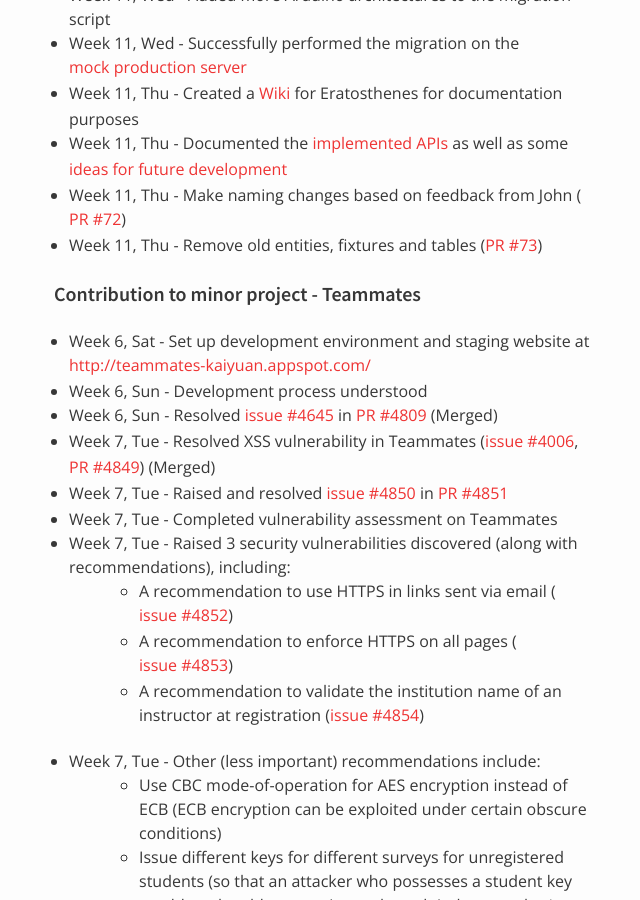
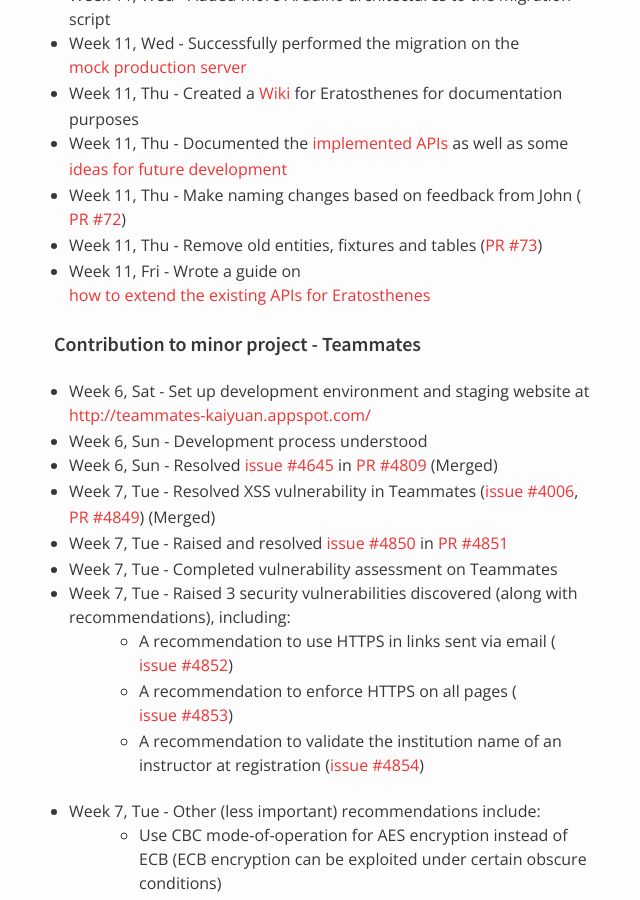
Before and after one commit to nus-oss/cs3281-AY1516S2-website, a Jekyll site: the page built from teams/codebender.md, in a window 1280 px wide and 900 px high, scrolled down 5768 px. Shown: the whole window, without its empty margins (316-956 px from the left). Built offline with Jekyll 4.4.1, drawn with Linux system fonts in a browser that asks for light colours.

Commit message:
Update KY's progress on major

```diff
--- a/teams/codebender.md
+++ b/teams/codebender.md
@@ -191,6 +191,7 @@ permalink: /teams/codebender/
 * Week 11, Thu - Documented the [implemented APIs](https://github.com/codebendercc/eratosthenes/wiki/APIs) as well as some [ideas for future development](https://github.com/codebendercc/eratosthenes/wiki/Future-Development)
 * Week 11, Thu - Make naming changes based on feedback from John ([PR #72](https://github.com/codebendercc/eratosthenes/pull/72))
 * Week 11, Thu - Remove old entities, fixtures and tables ([PR #73](https://github.com/codebendercc/eratosthenes/pull/73))
+* Week 11, Fri - Wrote a guide on [how to extend the existing APIs for Eratosthenes](https://github.com/codebendercc/eratosthenes/wiki/Extending-the-APIs)
 
 #### Contribution to minor project - Teammates
 * Week 6, Sat - Set up development environment and staging website at [http://teammates-kaiyuan.appspot.com/](http://teammates-kaiyuan.appspot.com/)
```
